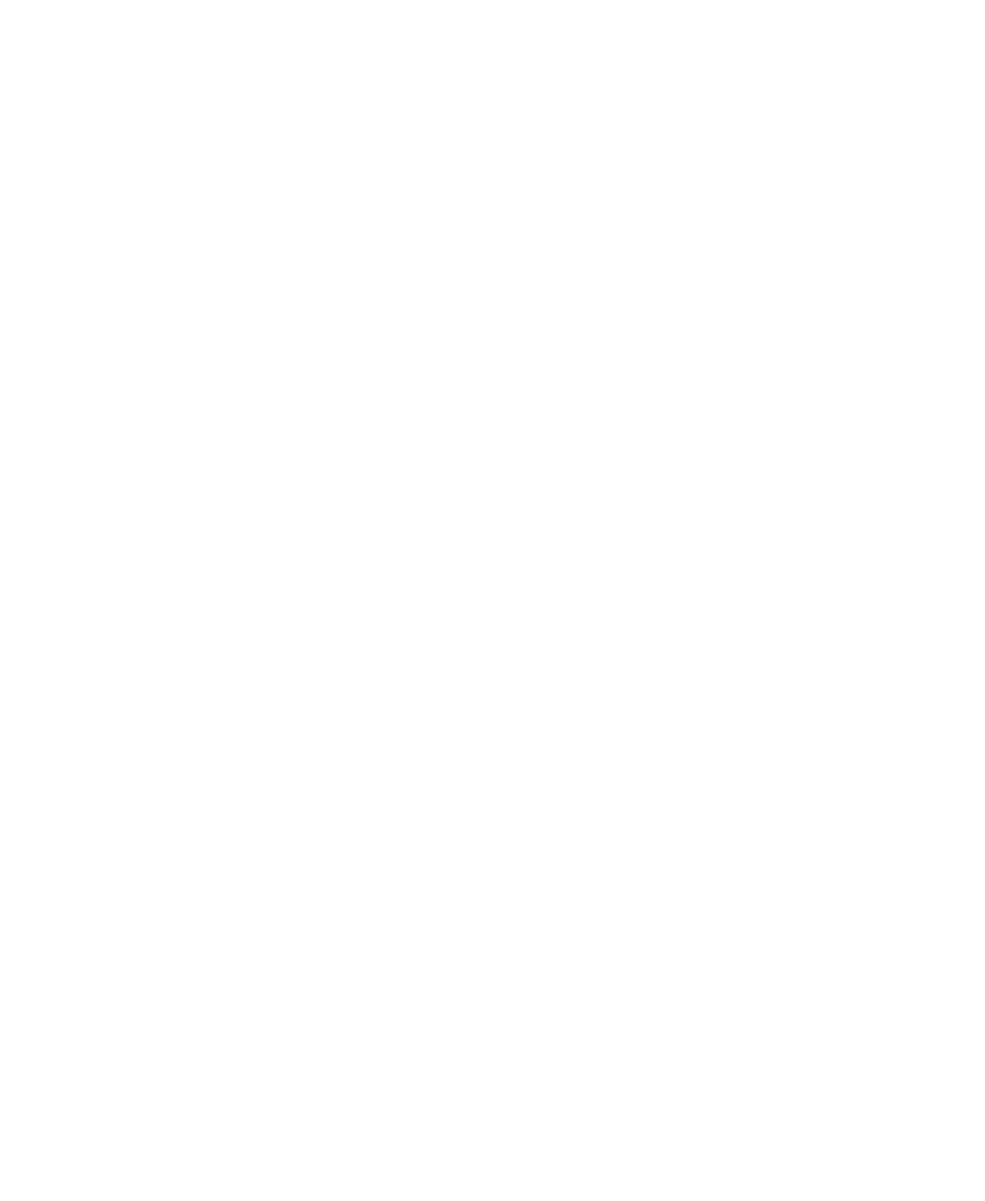
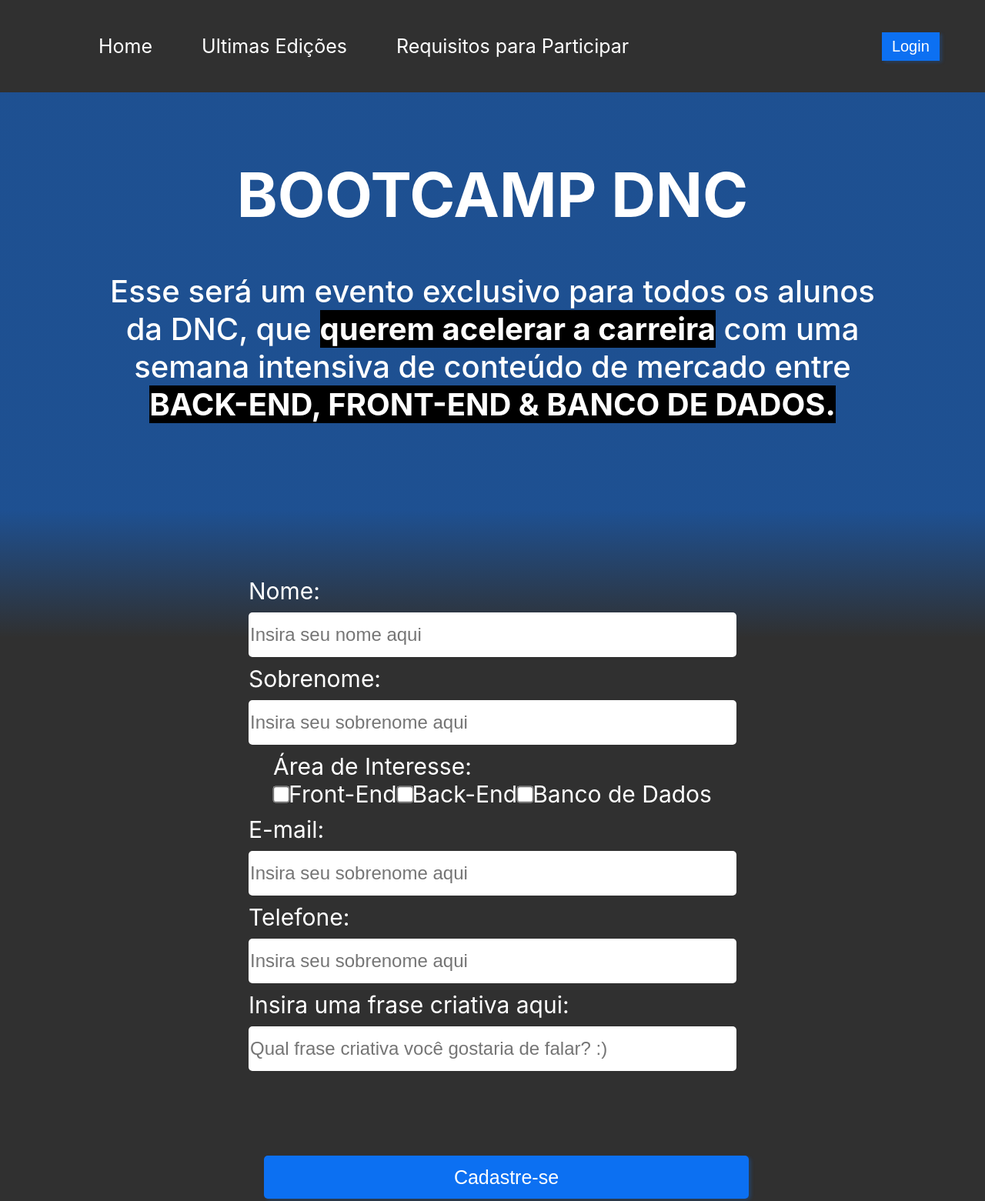
Before and after one commit to ggustavo-moraes/bootcamp-DNC, a plain HTML site: page index.html in a window 1280 px wide. Shown: the whole page at 77% size. Before the commit the page ends 800 px from the top, so only its background shows below. Drawn offline with Linux system fonts and the light colour scheme.

Commit message:
adicionando formatação de estilo

```diff
--- a/css/style.css
+++ b/css/style.css
@@ -0,0 +1,132 @@
+body {
+  width: 100%;
+  margin: 0px;
+  padding-bottom: 0px;
+  font-family: "Inter";
+  background: linear-gradient(
+      180deg,
+      rgba(12, 112, 242, 0.5) 40%,
+      rgba(12, 112, 242, 0) 50%
+    ),
+    #303030;
+  background-repeat: no-repeat;
+}
+
+.header {
+  background-color: #303030;
+  padding: 35px 0px 35px 96px;
+}
+
+.nav-menu {
+  display: flex;
+  justify-content: space-between;
+  align-items: center;
+  flex-wrap: wrap;
+}
+
+.header-menu {
+  display: flex;
+  justify-content: space-around;
+}
+
+.header-menu a {
+  text-decoration: none;
+  padding: 10px 32px;
+  color: #fff;
+  font-size: 25px;
+}
+
+.header-menu a:hover {
+  color: #c2c2c2;
+}
+
+button {
+  background-color: #0c70f2;
+  margin-right: 5%;
+  color: #fff;
+  padding: 7px 13px;
+  border: none;
+  cursor: pointer;
+  font-size: 20px;
+  box-shadow: 3px 2px 4px rgba(12, 112, 242, 0.25);
+}
+
+button:hover {
+  background-color: #0b4694;
+}
+
+.main-bg {
+  /*background: linear-gradient(#0c70f2 50%, #303030);
+  border: 1px solid #bababa;*/
+}
+
+.main {
+  text-align: center;
+  padding-top: 30px;
+  color: #fff;
+}
+
+.titulo {
+  font-size: 80px;
+  font-weight: 800px;
+}
+
+.subtitulo {
+  font-size: 40px;
+  font-weight: 500;
+}
+
+.subtitulo span {
+  background-color: #000;
+}
+
+.form {
+  display: flex;
+  flex-direction: column;
+  justify-content: center;
+  align-items: center;
+  margin-top: 200px;
+  margin-bottom: 100px;
+}
+
+.form-grup {
+  display: flex;
+  flex-direction: column;
+  font-size: 30px;
+  font-weight: 600px;
+  color: #fff;
+  margin-bottom: 10px;
+}
+
+.form-place {
+  border: none;
+  border-radius: 5px;
+  height: 56px;
+  width: 630px;
+  font-size: 24px;
+  margin-top: 10px;
+}
+
+.checkbox {
+  display: flex;
+  justify-content: space-around;
+  align-items: center;
+}
+
+input[type="checkbox"] {
+  transform: scale(1.7);
+}
+
+.button {
+  background-color: #0c70f2;
+  margin-left: 100px;
+  margin-top: 100px;
+  color: #fff;
+  border: none;
+  border-radius: 5px;
+  cursor: pointer;
+  font-size: 25px;
+  width: 630px;
+  height: 56px;
+  box-shadow: 3px 2px 4px rgba(12, 112, 242, 0.25);
+}
--- a/index.html
+++ b/index.html
@@ -1,12 +1,67 @@
 <!DOCTYPE html>
-<html lang="en">
+<html lang="pt-br">
+
 <head>
   <meta charset="UTF-8">
   <meta name="viewport" content="width=device-width, initial-scale=1.0">
   <title>bootcamp-dnc</title>
   <link rel="stylesheet" href="./css/style.css">
 </head>
+
 <body>
+  <header class="header">
+    <nav class="nav-menu">
+      <div class="header-menu">
+        <a href="">Home</a>
+        <a href="">Ultimas Edições</a>
+        <a href="">Requisitos para Participar</a>
+      </div>
+      <button>Login</button>
+    </nav>
+  </header>
+  <main class="main-bg">
+    <div class="main">
+      <h1 class="titulo">BOOTCAMP DNC</h1>
+      <H2 class="subtitulo">Esse será um evento exclusivo para todos os alunos<br>da DNC, que <span><b>querem acelerar a carreira</b></span> com uma<br> semana intensiva de conteúdo de mercado entre<br> <span><b>BACK-END, FRONT-END & BANCO DE DADOS.</b></span></H2>
+    </div>
 
+    <form class="form">
+      <div class="form-grup">
+        <label>Nome:</label>
+        <input class="form-place" type="text" placeholder="Insira seu nome aqui">
+      </div>
+      <div class="form-grup">
+        <label>Sobrenome:</label>
+        <input class="form-place" type="text" placeholder="Insira seu sobrenome aqui">
+      </div>
+      <div class="form-grup">
+        <label>Área de Interesse:</label>
+        <div class="checkbox">
+          <input type="checkbox" value="front">
+          <label> Front-End</label>
+
+          <input type="checkbox" value="back">
+          <label> Back-End</label>
+
+          <input type="checkbox" value="dados">
+          <label> Banco de Dados</label>
+        </div>
+      </div>
+      <div class="form-grup">
+        <label>E-mail:</label>
+        <input class="form-place" type="mail" placeholder="Insira seu sobrenome aqui">
+      </div>
+      <div class="form-grup">
+        <label>Telefone:</label>
+        <input class="form-place" type="phone" placeholder="Insira seu sobrenome aqui">
+      </div>
+      <div class="form-grup">
+        <label>Insira uma frase criativa aqui:</label>
+        <input class="form-place" type="text" placeholder="Qual frase criativa você gostaria de falar? :)">
+      </div>
+      <button class="button">Cadastre-se</button>
+    </form>
+  </main>
 </body>
+
 </html>
```
